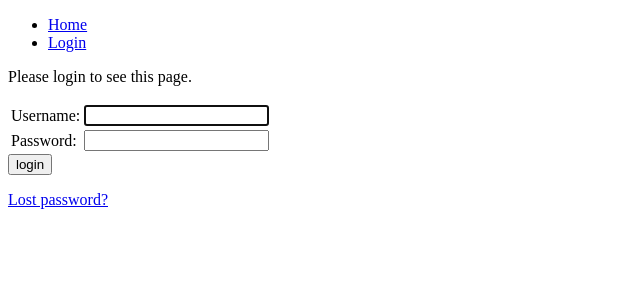
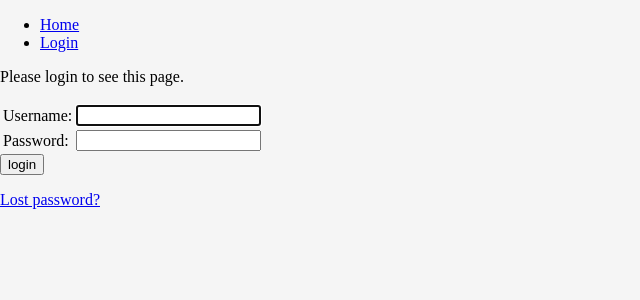
Before and after one commit to Oerups/django, a Django app: a page that uses src/doctolib/templates/base.html in a window 1280 px wide. Shown: the top 300 px of the page, without its empty margins (0-640 px from the left). Run offline with Django 4.2, Linux system fonts and the light colour scheme.

Commit message:
Add css file

```diff
--- a/src/doctolib/settings.py
+++ b/src/doctolib/settings.py
@@ -117,6 +117,10 @@ USE_TZ = True
 # https://docs.djangoproject.com/en/4.0/howto/static-files/
 
 STATIC_URL = 'static/'
+STATIC_ROOT = os.path.join(BASE_DIR, '/')
+STATICFILES_DIRS = (
+    os.path.join(BASE_DIR, "doctolib/static"),
+)
 
 # Default primary key field type
 # https://docs.djangoproject.com/en/4.0/ref/settings/#default-auto-field
--- /dev/null
+++ b/src/doctolib/static/css/style.css
@@ -0,0 +1,5 @@
+body {
+    background-color: #f5f5f5;
+    margin: 0;
+    padding: 0;
+}
--- a/src/doctolib/templates/base.html
+++ b/src/doctolib/templates/base.html
@@ -2,6 +2,8 @@
 <html>
     <head>
         <title>Doctolib</title>
+        {% load static %}
+        <link rel="stylesheet" type="text/css" href="{% static 'css/style.css' %}">
     </head>
 
     <body>
```
